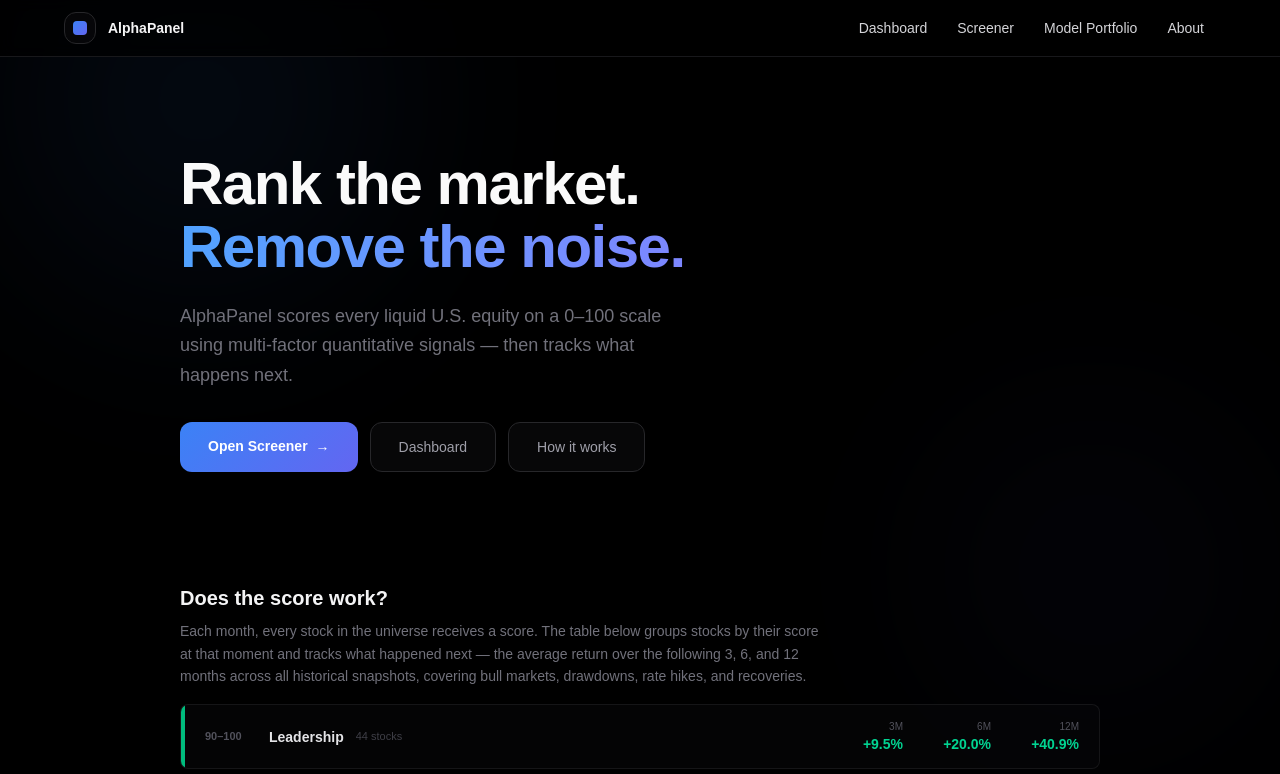
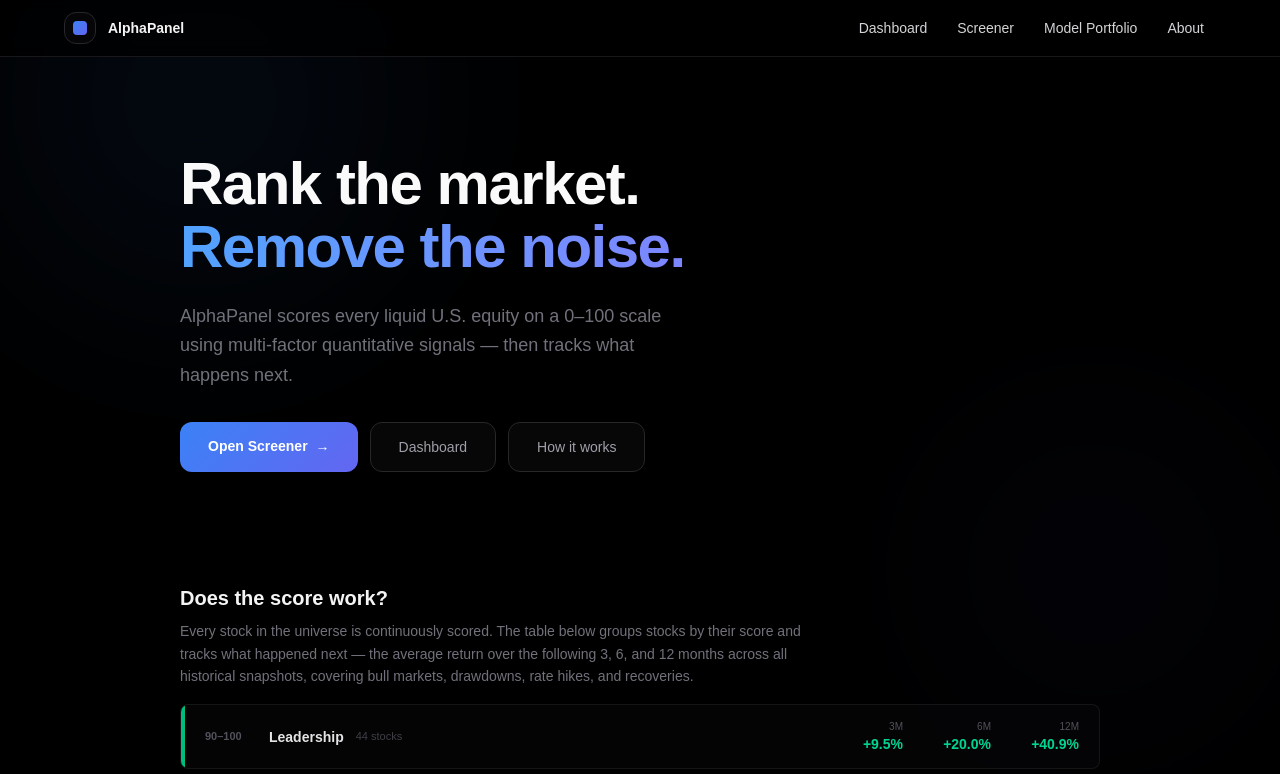
Before and after one commit to mdaly0277/marketintel, a Next.js app: page / in a window 1280 px wide. Shown: the top 774 px of the page. Built offline with nearby package versions, Linux system fonts and the light colour scheme.

Commit message:
remove all frequency language

```diff
--- a/app/about/page.tsx
+++ b/app/about/page.tsx
@@ -181,7 +181,10 @@ export default function AboutPage() {
                   title: "Momentum crashes",
                   desc: "Momentum strategies can experience sharp drawdowns during market reversals. The 2009 recovery and 2020 COVID snap-back both caused rapid factor rotation. The model doesn't hedge against these events.",
                 },
-
+                {
+                  title: "Fixed factor weights",
+                  desc: "The 45/35/20 weighting doesn't change with market conditions. In environments where momentum underperforms (like sharp V-shaped recoveries), the model will underperform too.",
+                },
               ].map((item) => (
                 <div key={item.title} className="rounded-lg border border-zinc-800/40 bg-zinc-950/40 p-4">
                   <div className="text-sm font-semibold text-zinc-200 mb-1">{item.title}</div>
@@ -245,7 +248,7 @@ export default function AboutPage() {
                 preceded above-average returns.
               </FAQ>
               <FAQ q="What's included in the backtest?">
-                Historical prices with monthly rebalancing at closing prices. It does not include
+                Historical prices with systematic rebalancing at closing prices. It does not include
                 transaction costs, slippage, taxes, or market impact. The current universe is
                 projected backward, which introduces survivorship bias. The model portfolio
                 is entirely hypothetical.
--- a/app/page.tsx
+++ b/app/page.tsx
@@ -264,10 +264,10 @@ export default function HomePage() {
             <div className="mb-4">
               <h2 className="text-lg sm:text-xl font-bold text-zinc-100">Does the score work?</h2>
               <p className="mt-2 text-sm leading-relaxed text-zinc-500 max-w-[640px]">
-                Each month, every stock in the universe receives a score. The table below groups stocks
-                by their score at that moment and tracks what happened next — the average return
-                over the following 3, 6, and 12 months across all historical snapshots, covering
-                bull markets, drawdowns, rate hikes, and recoveries.
+                Every stock in the universe is continuously scored. The table below groups stocks
+                by their score and tracks what happened next — the average return over the
+                following 3, 6, and 12 months across all historical snapshots, covering bull
+                markets, drawdowns, rate hikes, and recoveries.
               </p>
             </div>
           </Reveal>
```
